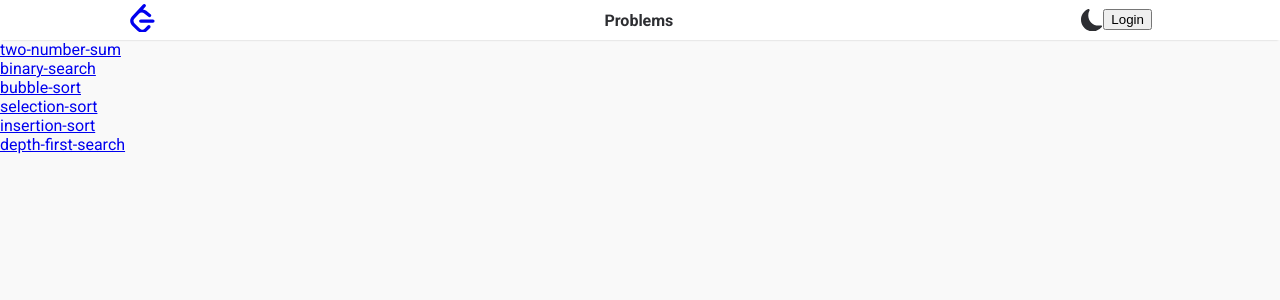
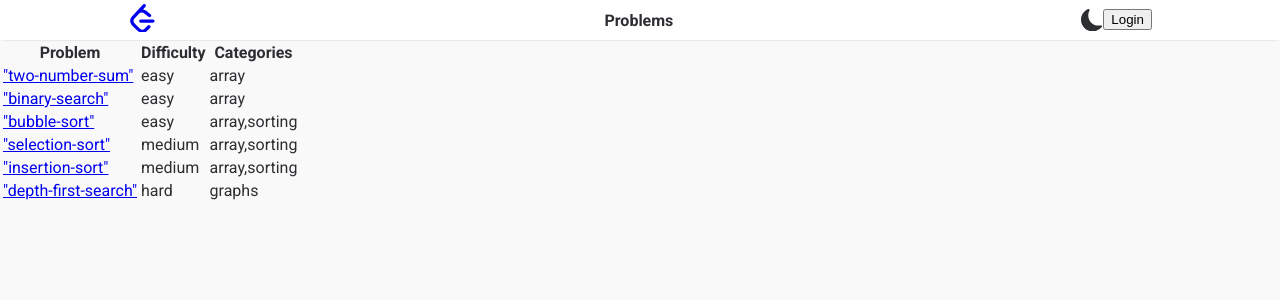
Before and after one commit to patricktrp/leetcode-clone-arch, a React (Vite) app in the folder frontend/: page /problems in a window 1280 px wide. Shown: the top 300 px of the page. Built offline with nearby package versions, Linux system fonts and the light colour scheme.

Commit message:
added @tanstack/react-table library for question overview page

```diff
--- a/frontend/src/assets/MOCK_DATA.json
+++ b/frontend/src/assets/MOCK_DATA.json
@@ -17,28 +17,31 @@
         "id": "bubble-sort",
         "difficulty": "easy",
         "categories": [
-            "array"
+            "array",
+            "sorting"
         ]
     },
     {
         "id": "selection-sort",
-        "difficulty": "easy",
+        "difficulty": "medium",
         "categories": [
-            "array"
+            "array",
+            "sorting"
         ]
     },
     {
         "id": "insertion-sort",
-        "difficulty": "easy",
+        "difficulty": "medium",
         "categories": [
-            "array"
+            "array",
+            "sorting"
         ]
     },
     {
         "id": "depth-first-search",
-        "difficulty": "easy",
+        "difficulty": "hard",
         "categories": [
-            "array"
+            "graphs"
         ]
     }
 ]
--- a/frontend/src/routes/ProblemOverview.tsx
+++ b/frontend/src/routes/ProblemOverview.tsx
@@ -1,14 +1,84 @@
 import { Link } from 'react-router-dom'
 import mockData from '../assets/MOCK_DATA.json'
 import { useMemo } from 'react'
+import { useReactTable, getCoreRowModel, flexRender, createColumnHelper } from '@tanstack/react-table';
+
+type Problem = {
+    id: string,
+    difficulty: string,
+    categories: string[]
+}
 
 const ProblemOverview = (): JSX.Element => {
     const data = useMemo(() => mockData, [])
+    const columnHelper = createColumnHelper<Problem>()
+    const columns = [
+        columnHelper.accessor('id', {
+            header: 'Problem',
+            cell: x => <Link to={x.row.original.id}>{JSON.stringify(x.row.original.id)}</Link>
+        }),
+        columnHelper.accessor('difficulty', {
+            header: 'Difficulty'
+        }),
+        columnHelper.accessor('categories', {
+            header: 'Categories'
+        })
+        // columnHelper.accessor('age', {
+        //     header: () => 'Age',
+        //     cell: info => info.renderValue(),
+        //     footer: info => info.column.id,
+        // }),
+        // columnHelper.accessor('visits', {
+        //     header: () => <span>Visits</span>,
+        //     footer: info => info.column.id,
+        // }),
+        // columnHelper.accessor('status', {
+        //     header: 'Status',
+        //     footer: info => info.column.id,
+        // }),
+        // columnHelper.accessor('progress', {
+        //     header: 'Profile Progress',
+        //     footer: info => info.column.id,
+        // }),
+    ]
+
+    const table = useReactTable({
+        columns,
+        data,
+        getCoreRowModel: getCoreRowModel()
+    });
+
     return (
         <div>
-            {data.map(problem => {
-                return <div><Link to={problem.id}>{problem.id}</Link></div>
-            })}
+            <table>
+                <thead>
+                    {table.getHeaderGroups().map(headerGroup => (
+                        <tr key={headerGroup.id}>
+                            {headerGroup.headers.map(header => (
+                                <th key={header.id}>
+                                    {header.isPlaceholder
+                                        ? null
+                                        : flexRender(
+                                            header.column.columnDef.header,
+                                            header.getContext()
+                                        )}
+                                </th>
+                            ))}
+                        </tr>
+                    ))}
+                </thead>
+                <tbody>
+                    {table.getRowModel().rows.map(row => (
+                        <tr key={row.id}>
+                            {row.getVisibleCells().map(cell => (
+                                <td key={cell.id}>
+                                    {flexRender(cell.column.columnDef.cell, cell.getContext())}
+                                </td>
+                            ))}
+                        </tr>
+                    ))}
+                </tbody>
+            </table>
         </div>
     )
 }
```
